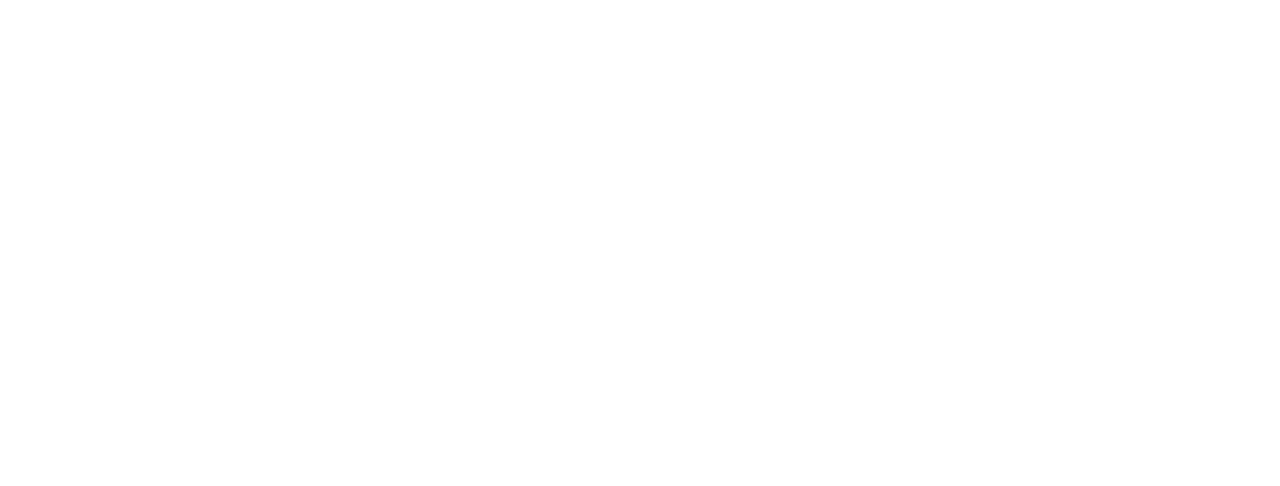
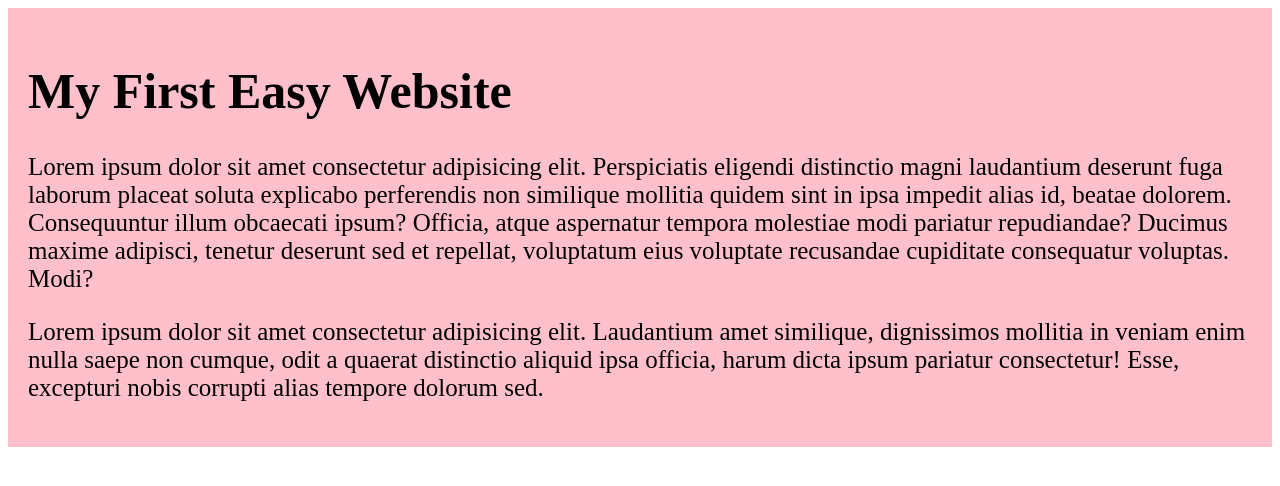
Before and after one commit to alalkhan9273/my-easy-website, a plain HTML site: page index.html in a window 1280 px wide. Drawn offline with Linux system fonts and the light colour scheme.

Commit message:
added the blog

```diff
--- a/index.html
+++ b/index.html
@@ -4,8 +4,13 @@
     <meta charset="UTF-8">
     <meta name="viewport" content="width=device-width, initial-scale=1.0">
     <title>My Easy Website</title>
+    <link rel="stylesheet" href="styles/blog.css">
 </head>
 <body>
-
+    <div>
+        <h1>My First Easy Website</h1>
+        <p>Lorem ipsum dolor sit amet consectetur adipisicing elit. Perspiciatis eligendi distinctio magni laudantium deserunt fuga laborum placeat soluta explicabo perferendis non similique mollitia quidem sint in ipsa impedit alias id, beatae dolorem. Consequuntur illum obcaecati ipsum? Officia, atque aspernatur tempora molestiae modi pariatur repudiandae? Ducimus maxime adipisci, tenetur deserunt sed et repellat, voluptatum eius voluptate recusandae cupiditate consequatur voluptas. Modi?</p>
+        <p>Lorem ipsum dolor sit amet consectetur adipisicing elit. Laudantium amet similique, dignissimos mollitia in veniam enim nulla saepe non cumque, odit a quaerat distinctio aliquid ipsa officia, harum dicta ipsum pariatur consectetur! Esse, excepturi nobis corrupti alias tempore dolorum sed.</p>
+    </div>
 </body>
 </html>
--- /dev/null
+++ b/styles/blog.css
@@ -0,0 +1,5 @@
+div{
+    background-color: pink;
+    font-size: 25px;
+    padding: 20px;
+}
```
